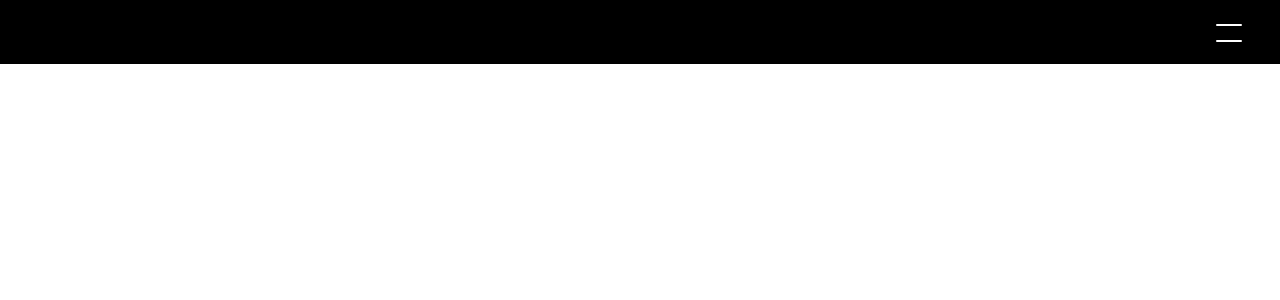
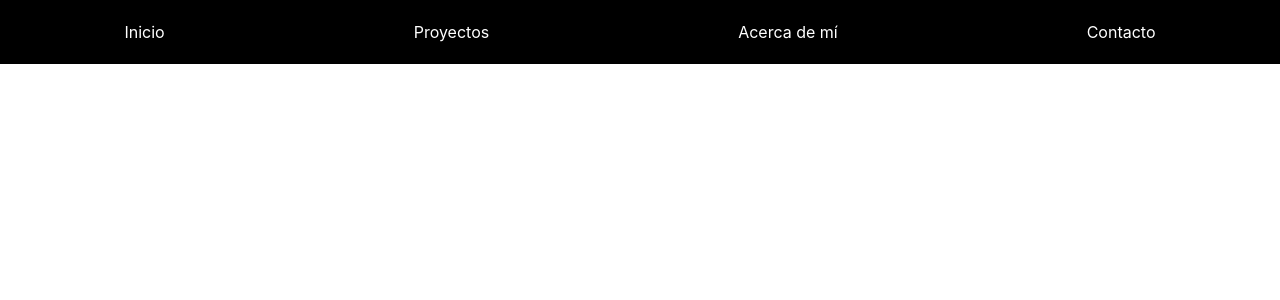
Before and after one commit to G4br13l4/my-portfolio, a React (Create React App) app: page / in a window 1280 px wide. Shown: the top 300 px of the page. Built offline with nearby package versions, Linux system fonts and the light colour scheme.

Commit message:
Responsive Navbar

```diff
--- a/src/App.scss
+++ b/src/App.scss
@@ -54,6 +54,13 @@ $hamburger-speed: 1s;
 .nav-collapse {
   width: 100%;
   display: none;
+
+  &__list{
+    list-style: none;
+    padding: 0;
+    margin: 0;
+    color: white;
+  }
 }
 
 //Styles for when Hamburger Menu is opened
@@ -83,11 +90,7 @@ $hamburger-speed: 1s;
     display: block;
 
     &__list{
-      list-style: none;
       text-align: center;
-      padding: 0;
-      margin: 0;
-      color: white;
     }
 
     &__item{
@@ -95,3 +98,27 @@ $hamburger-speed: 1s;
     }
   }
 }
+
+@media screen and (min-width: 768px){
+  .showMenu {
+    height: 38vh;
+  }
+}
+
+@media screen and (min-width: 992px){
+  .main-nav {
+    align-items: center;
+    &__wrap-hamburger {
+      display: none;
+    }
+
+    .nav-collapse {
+      display: block;
+      &__list{
+        display: flex;
+        justify-content: space-around;
+      }
+    }
+
+  }
+}
```
